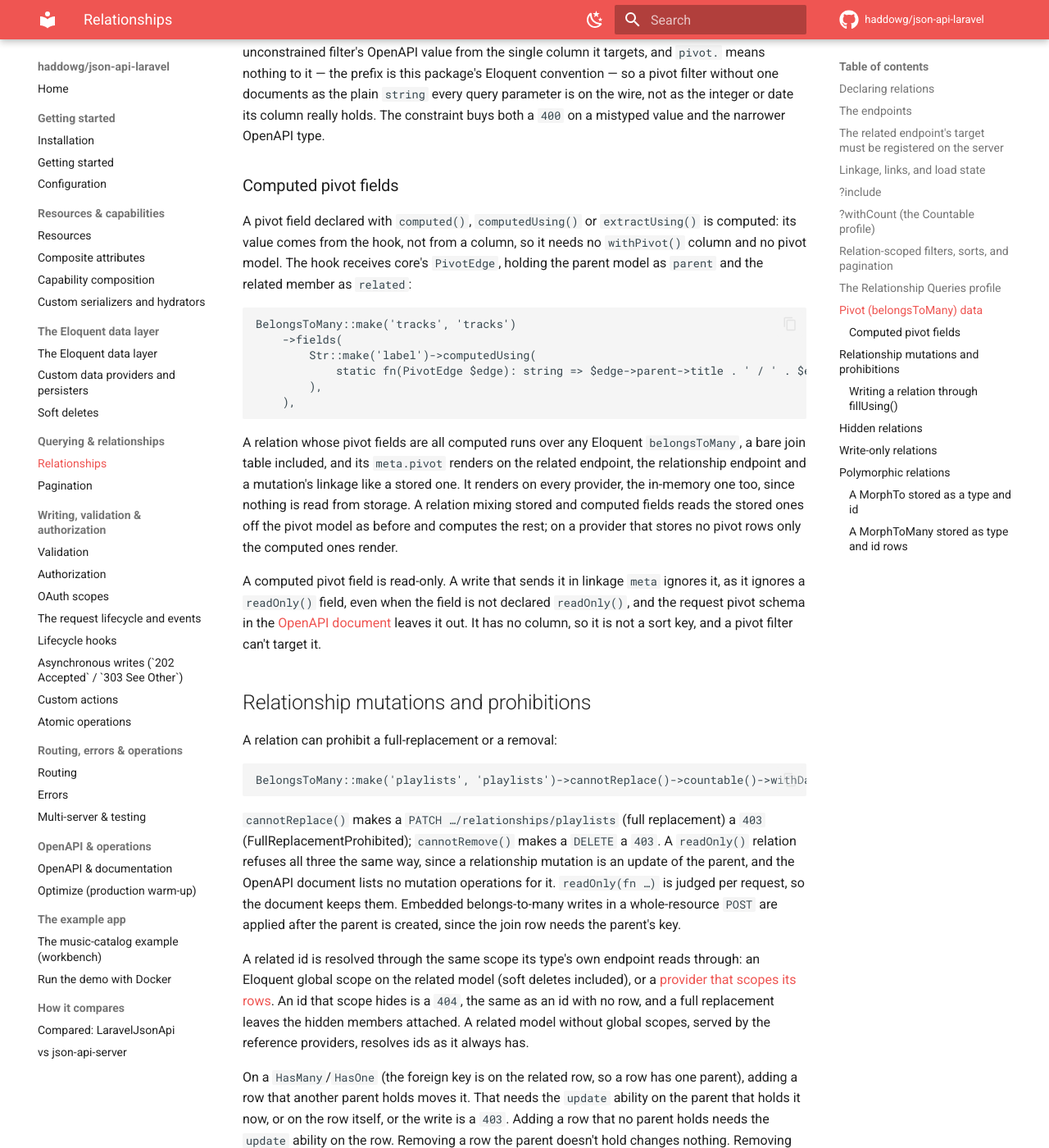
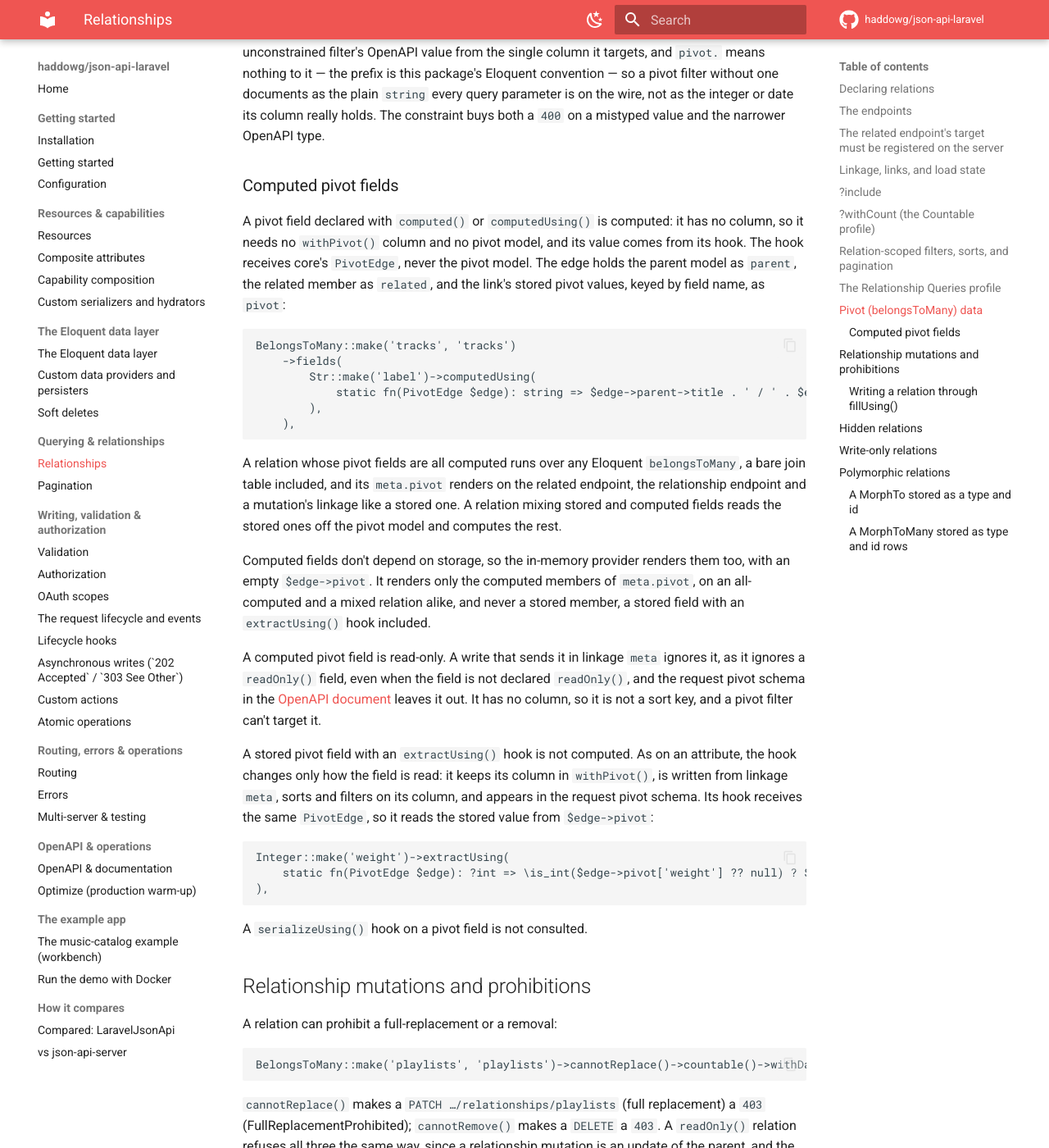
Before and after one commit to haddowg/json-api-laravel, an MkDocs documentation site: the page built from docs/relationships.md, in a window 1280 px wide and 1400 px high, scrolled down 4450 px. Shown: the whole window at 82% size. Built offline with MkDocs 1.6.1 and Material for MkDocs 9.7.7, drawn with Linux system fonts in a browser that asks for light colours; comment, search, counter and statistics services are not loaded; some of the changed text lies outside the part shown.

Commit message:
fix(pivot): keep a stored pivot field with an extract hook writable
Core now treats only a pivot field without a column as computed. A stored field with an `extractUsing` hook keeps its column, so it stays in the selected pivot columns, is written from linkage meta on create and update, and remains a sort key and a filter column. Only its read goes through the hook.

The pivot meta serializer evaluates every field read through a hook with core's `hookedPivotValues`, passing each member's stored values. The hook receives a `PivotEdge` with those values under `pivot`, never the pivot model. A `serializeUsing` hook on a pivot field is still not consulted.

The in-memory provider keeps its boundary of storing no pivot rows. Computed fields don't depend on storage, so it renders the computed members of a member's pivot meta and never a stored one, on all-computed and mixed relations alike. Its pivot sorts and filters still answer with a 400.

Eloquent tests write a hook-read stored field through a relationship replace and through a whole-resource create and update, check the raw column, and read it back through its hook. An in-memory test asserts that a mixed relation renders only its computed field on both endpoints. The relationships docs and the ADR state the in-memory rule exactly.

````diff
--- a/docs/relationships.md
+++ b/docs/relationships.md
@@ -165,8 +165,9 @@
 the payload **before validation**, so cross-field rules see them.
 
 `meta.pivot` renders on the related endpoint, the relationship endpoint and the `200` linkage a
-relationship mutation answers with. Only a provider that reads pivot rows supplies it, so the
-in-memory provider renders none.
+relationship mutation answers with. Only a provider that reads pivot rows supplies the stored
+fields, so the in-memory provider renders none of them; it renders only the
+[computed fields](#computed-pivot-fields).
 
 Each member's `meta.pivot` carries every pivot field a response may show for that member:
 core's `BelongsToMany::readablePivotFieldsFor($request, $member)`, which leaves out a field that
@@ -202,10 +203,11 @@
 
 ### Computed pivot fields
 
-A pivot field declared with `computed()`, `computedUsing()` or `extractUsing()` is computed:
-its value comes from the hook, not from a column, so it needs no `withPivot()` column and no
-pivot model. The hook receives core's `PivotEdge`, holding the parent model as `parent` and
-the related member as `related`:
+A pivot field declared with `computed()` or `computedUsing()` is computed: it has no column,
+so it needs no `withPivot()` column and no pivot model, and its value comes from its hook.
+The hook receives core's `PivotEdge`, never the pivot model. The edge holds the parent model
+as `parent`, the related member as `related`, and the link's stored pivot values, keyed by
+field name, as `pivot`:
 
 ```php
 BelongsToMany::make('tracks', 'tracks')
@@ -218,15 +220,31 @@
 
 A relation whose pivot fields are all computed runs over any Eloquent `belongsToMany`, a bare
 join table included, and its `meta.pivot` renders on the related endpoint, the relationship
-endpoint and a mutation's linkage like a stored one. It renders on every provider, the
-in-memory one too, since nothing is read from storage. A relation mixing stored and computed
-fields reads the stored ones off the pivot model as before and computes the rest; on a provider
-that stores no pivot rows only the computed ones render.
+endpoint and a mutation's linkage like a stored one. A relation mixing stored and computed
+fields reads the stored ones off the pivot model and computes the rest.
+
+Computed fields don't depend on storage, so the in-memory provider renders them too, with an
+empty `$edge->pivot`. It renders only the computed members of `meta.pivot`, on an all-computed
+and a mixed relation alike, and never a stored member, a stored field with an `extractUsing()`
+hook included.
 
 A computed pivot field is read-only. A write that sends it in linkage `meta` ignores it, as it
 ignores a `readOnly()` field, even when the field is not declared `readOnly()`, and the
 request pivot schema in the [OpenAPI document](openapi.md) leaves it out. It has no column, so
 it is not a sort key, and a pivot filter can't target it.
+
+A stored pivot field with an `extractUsing()` hook is not computed. As on an attribute, the
+hook changes only how the field is read: it keeps its column in `withPivot()`, is written from
+linkage `meta`, sorts and filters on its column, and appears in the request pivot schema. Its
+hook receives the same `PivotEdge`, so it reads the stored value from `$edge->pivot`:
+
+```php
+Integer::make('weight')->extractUsing(
+    static fn(PivotEdge $edge): ?int => \is_int($edge->pivot['weight'] ?? null) ? $edge->pivot['weight'] * 100 : null,
+),
+```
+
+A `serializeUsing()` hook on a pivot field is not consulted.
 
 ## Relationship mutations and prohibitions
 
````
Also changed, not shown: docs/adr/0032-computed-pivot-fields-render-in-the-serializer-on-every-provider.md (+2 -2 lines), 5 other files.
